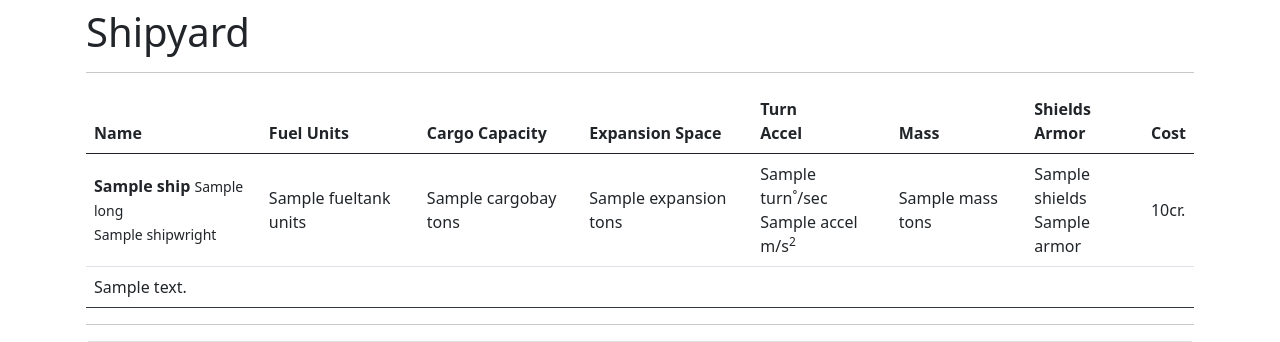
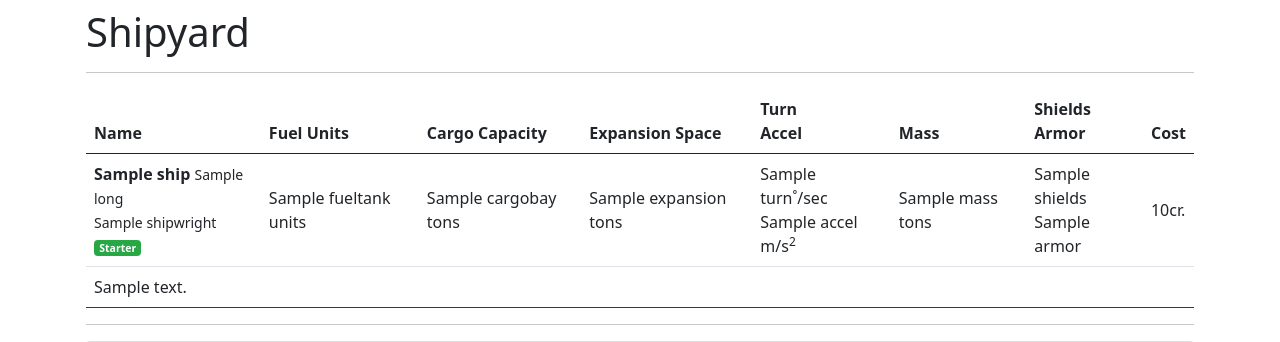
Before and after one commit to nfreader/spacesim, a PHP site: template resources/views/ships/ships.twig in a window 1280 px wide. Shown: the part 56-398 px from the top of the page. Run offline with PHP 8.4, Linux system fonts and the light colour scheme; the template is opened without the code that fills it: most values are stand-ins (such as "Sample title", 1, 10 or a date in 2020); some libraries are stand-ins or nearby versions.

Commit message:
Add starter flag to ship view

```diff
--- a/resources/views/ships/ships.twig
+++ b/resources/views/ships/ships.twig
@@ -18,7 +18,7 @@
   <tbody>
 {% for ship in ships %}
   <tr>
-    <td class="align-middle"><strong>{{ship.name}}</strong> <small>{{ship.class.long}}<br>{{ship.shipwright}} </small></td>
+    <td class="align-middle"><strong>{{ship.name}}</strong> <small>{{ship.class.long}}<br>{{ship.shipwright}} {% if ship.starter %}<span class="badge bg-success">Starter</span>{% endif %}</small></td>
     <td class="align-middle">{{ship.fueltank}} units</th>
     <td class="align-middle">{{ship.cargobay}} tons</td>
     <td class="align-middle">{{ship.expansion}} tons</td>
```
